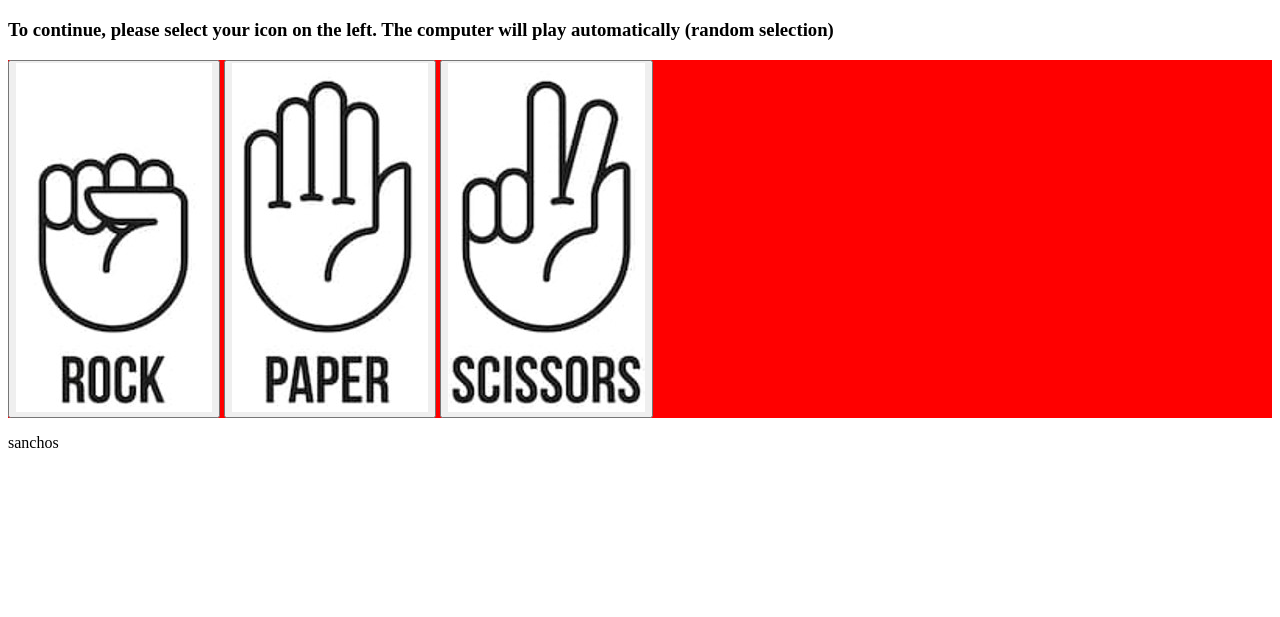
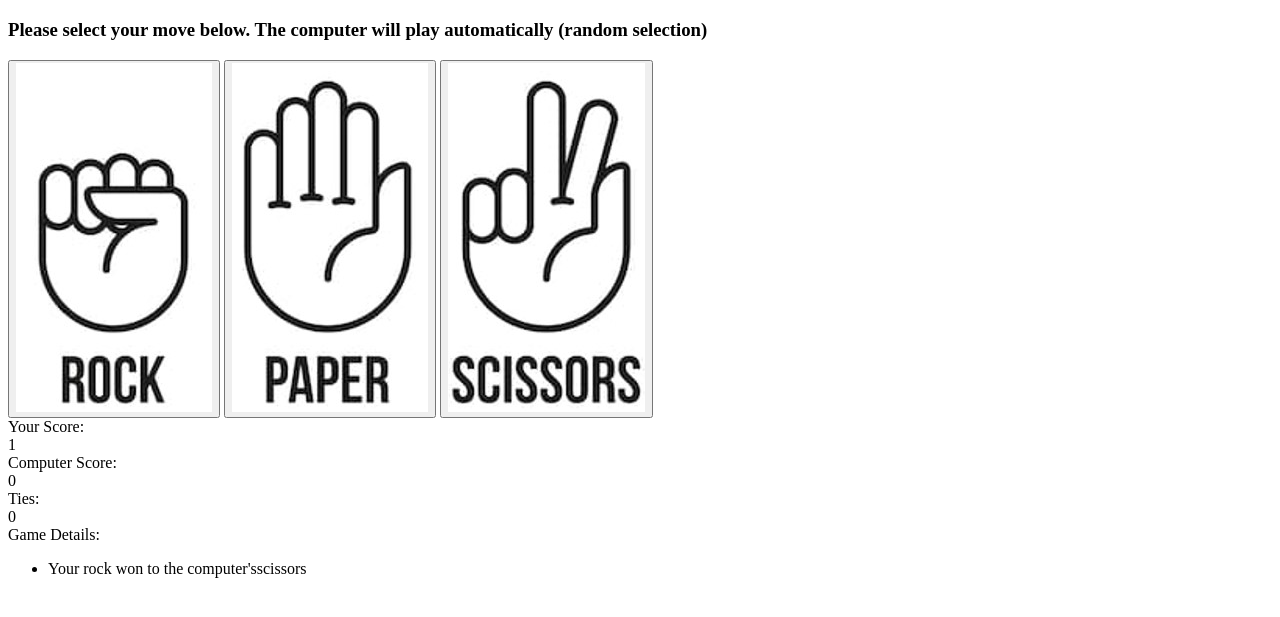
Before and after one commit to chuck2904/RPS, a plain HTML site: page index.html in a window 1280 px wide. Both pictures are taken after a click on the button 114 px from the left and 299 px from the top of the page. Shown: the part 61-678 px from the top of the page. Drawn offline with Linux system fonts and the light colour scheme.

Commit message:
display score on webpage

```diff
--- a/index.html
+++ b/index.html
@@ -6,11 +6,10 @@
 	<meta charset="UTF-8"/>
 
 	<style>
-		div{
-			background-color: red;
+		.float-left{
+    		float: left;
 		}
 	</style>
-
 
 </head>
 
@@ -23,7 +22,7 @@
 
 
 	<h1>Welcome to Rock-Paper-Scissors Online (RPS)</h1>
-	<h3>To continue, please select your icon on the left. The computer will play automatically (random selection)</h3>
+	<h3>Please select your move below. The computer will play automatically (random selection)</h3>
 
 	<div>
 		<button id="rock" type="button"><img src="./icons/rock.jpg"></button>
@@ -31,9 +30,28 @@
 		<button id="scissors" type="button"><img src="./icons/scissors.jpg"></button>
 	</div>
 
-	<p>
-		sanchos
-	</p>
+	<div>
+		<div>
+			Your Score:
+			<div id= "your-score">0</div>
+		</div>
+
+		<div>
+			Computer Score:
+			<div id= "computer-score">0</div>
+		</div>
+
+		<div>
+			Ties:
+			<div id= "ties-score">0</div>
+		</div>
+	</div>
+
+	<div>
+		Game Details:
+		<ul id="results"></ul>
+	</div>
+
 
 
 
--- a/myscripts.js
+++ b/myscripts.js
@@ -84,16 +84,34 @@ function playGame(choice){
 	let result="Your "+choice+ " ";
 	switch((computerChoice-switchToNum(choice)+3)%3){
 		case 0:
-			result+= "tied to "+switchToWord(computerChoice);
+			increaseScore("ties-score");
+			result+= "tied to the computer's"+switchToWord(computerChoice);
 		break;
 
 		case 1:
-			result+= "lost to "+switchToWord(computerChoice);
+			increaseScore("computer-score");
+			result+= "lost to the computer's"+switchToWord(computerChoice);
 		break;
 
 		case 2:
-			result+= "won to "+switchToWord(computerChoice);
-		break;
+			increaseScore("your-score");
+			result+= "won to the computer's"+switchToWord(computerChoice);
+			break;
 	}
+
+	displayResults(result);
+
 	return result;
 }
+
+ function displayResults(results){
+ 	var list = document.getElementById('results');
+ 	var entry = document.createElement('li');
+    entry.appendChild(document.createTextNode(results));
+    list.appendChild(entry);
+
+ }
+
+ function increaseScore(where){
+ 	document.getElementById(where).innerHTML =Number(document.getElementById(where).innerHTML)+1;
+ }
```
